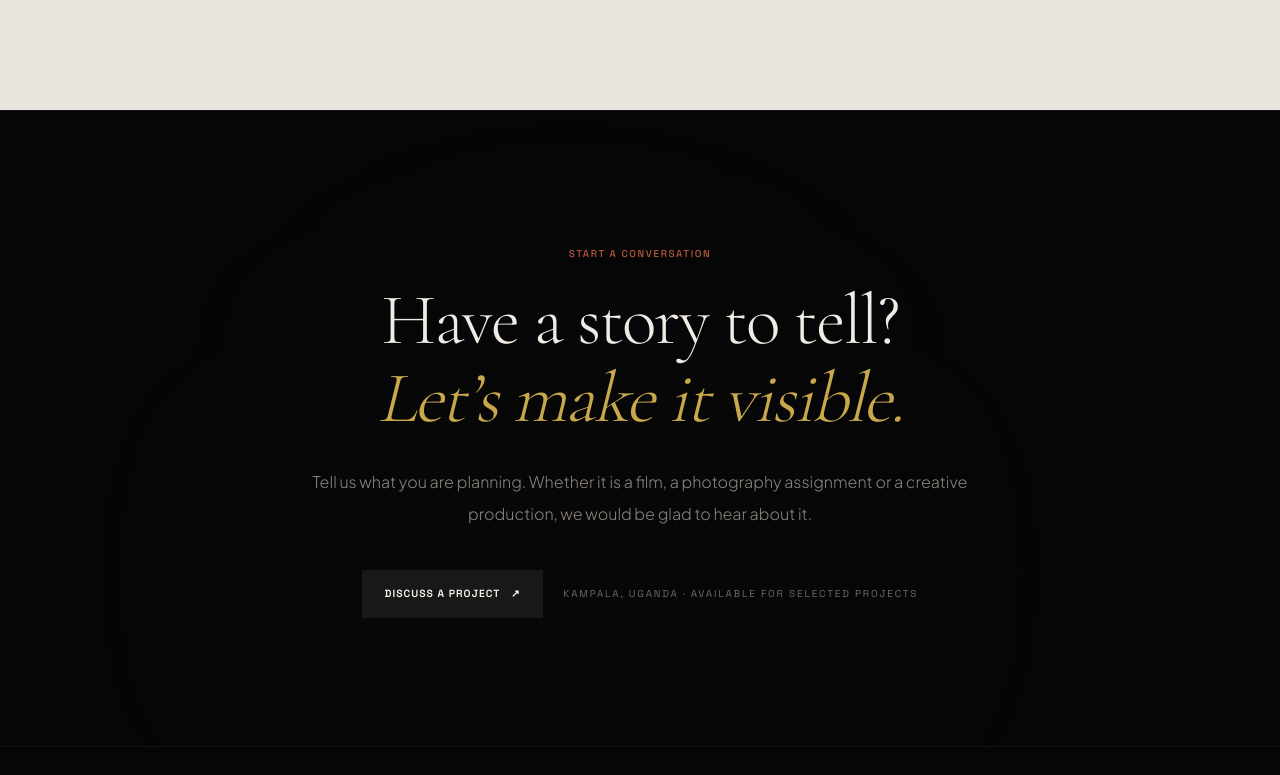
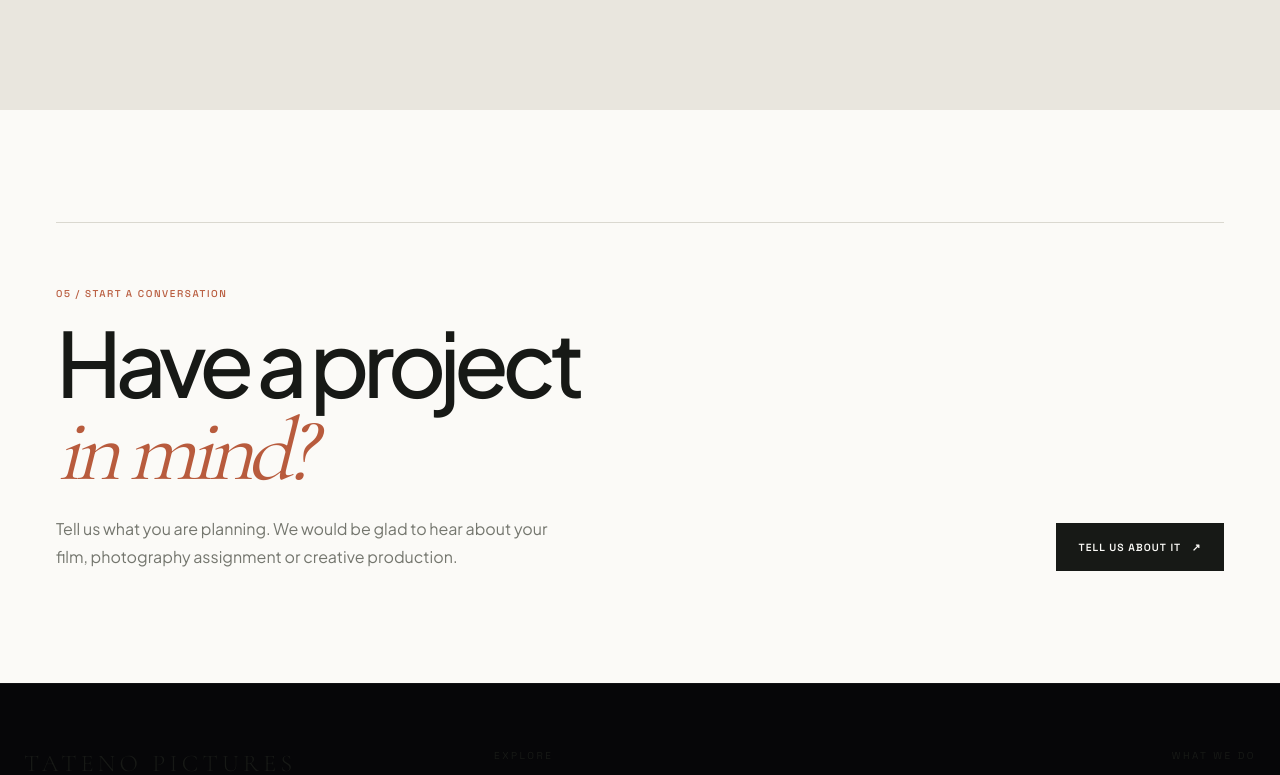
Before and after one commit to OkechaWilly/tatenopictures-web, a Next.js app: page / in a window 1280 px wide. Shown: the part 3685-4460 px from the top of the page. Built offline with nearby package versions, Linux system fonts and the light colour scheme.

Commit message:
Reimagine Tateno Pictures with an editorial studio design system

```diff
--- a/src/components/sections/Contact.tsx
+++ b/src/components/sections/Contact.tsx
@@ -1,106 +1,34 @@
 'use client';
 
 import { useState } from 'react';
-import { motion, AnimatePresence } from 'framer-motion';
+import { AnimatePresence, motion } from 'framer-motion';
 import ContactForm from '@/components/ContactForm';
 
 export default function Contact() {
-  const [isModalOpen, setIsModalOpen] = useState(false);
+  const [open, setOpen] = useState(false);
 
   return (
-    <section id="contact" className="relative flex min-h-[65vh] items-center overflow-hidden border-t border-white/5 bg-[#060608] px-6 py-24 md:py-32">
-      <div className="pointer-events-none absolute left-1/4 top-1/3 h-[500px] w-[500px] rounded-full bg-[rgba(201,168,76,0.025)] blur-[150px]" />
-
-      <div className="relative z-10 mx-auto w-full max-w-5xl text-center">
-        <motion.span
-          initial={{ opacity: 0 }}
-          whileInView={{ opacity: 1 }}
-          viewport={{ once: true }}
-          className="label-gold mb-5 inline-block"
-        >
-          Start a conversation
-        </motion.span>
-
-        <motion.h2
-          initial={{ opacity: 0, y: 30 }}
-          whileInView={{ opacity: 1, y: 0 }}
-          viewport={{ once: true }}
-          transition={{ duration: 0.8, ease: [0.16, 1, 0.3, 1] }}
-          className="mx-auto mb-7 max-w-4xl font-serif text-4xl font-light leading-[1.08] tracking-tight text-[#F0EBE3] sm:text-6xl md:text-7xl"
-        >
-          Have a story to tell?
-          <span className="block italic text-[#C9A84C]">Let’s make it visible.</span>
-        </motion.h2>
-
-        <motion.p
-          initial={{ opacity: 0, y: 18 }}
-          whileInView={{ opacity: 1, y: 0 }}
-          viewport={{ once: true }}
-          transition={{ duration: 0.8, delay: 0.1 }}
-          className="mx-auto mb-10 max-w-2xl text-sm font-light leading-8 text-[#8C867F] md:text-base"
-        >
-          Tell us what you are planning. Whether it is a film, a photography assignment or a creative production, we would be glad to hear about it.
-        </motion.p>
-
-        <motion.div
-          initial={{ opacity: 0, y: 18 }}
-          whileInView={{ opacity: 1, y: 0 }}
-          viewport={{ once: true }}
-          transition={{ duration: 0.8, delay: 0.2 }}
-          className="flex flex-col items-center justify-center gap-5 sm:flex-row"
-        >
-          <button
-            type="button"
-            onClick={() => setIsModalOpen(true)}
-            className="btn-gold px-10"
-          >
-            Discuss a project
-            <span aria-hidden="true">↗</span>
-          </button>
-          <span className="text-[10px] font-mono uppercase tracking-[0.18em] text-[#6F6962]">
-            Kampala, Uganda · Available for selected projects
-          </span>
-        </motion.div>
+    <section id="contact" className="bg-[var(--paper-bright)] px-5 py-20 sm:px-8 md:py-28 lg:px-14">
+      <div className="mx-auto flex max-w-[1500px] flex-col gap-10 border-t border-[var(--line)] pt-10 md:flex-row md:items-end md:justify-between md:pt-14">
+        <div className="max-w-3xl">
+          <span className="eyebrow mb-5">05 / Start a conversation</span>
+          <h2 className="text-[clamp(3rem,7vw,7rem)] font-medium leading-[.9] tracking-[-.075em] text-[var(--ink)]">
+            Have a project<br/><span className="font-serif font-normal italic text-[var(--accent)]">in mind?</span>
+          </h2>
+          <p className="mt-6 max-w-lg text-sm leading-7 text-[var(--muted)] md:text-base">
+            Tell us what you are planning. We would be glad to hear about your film, photography assignment or creative production.
+          </p>
+        </div>
+        <button type="button" onClick={() => setOpen(true)} className="btn-primary w-fit">Tell us about it <span aria-hidden="true">↗</span></button>
       </div>
 
       <AnimatePresence>
-        {isModalOpen && (
-          <motion.div
-            initial={{ opacity: 0 }}
-            animate={{ opacity: 1 }}
-            exit={{ opacity: 0 }}
-            onClick={(event) => {
-              if (event.target === event.currentTarget) setIsModalOpen(false);
-            }}
-            className="fixed inset-0 z-50 flex items-center justify-center overflow-y-auto bg-[#060608]/95 p-4 backdrop-blur-xl"
-          >
-            <motion.div
-              role="dialog"
-              aria-modal="true"
-              aria-labelledby="project-brief-title"
-              initial={{ scale: 0.97, opacity: 0 }}
-              animate={{ scale: 1, opacity: 1 }}
-              exit={{ scale: 0.97, opacity: 0 }}
-              transition={{ duration: 0.3 }}
-              className="relative my-8 w-full max-w-xl rounded border border-[rgba(201,168,76,0.15)] bg-[#0D0C0F] p-6 sm:p-10"
-            >
-              <button
-                type="button"
-                onClick={() => setIsModalOpen(false)}
-                className="absolute right-4 top-4 p-2 text-[#8C867F] transition-colors hover:text-[#F0EBE3]"
-                aria-label="Close project enquiry form"
-              >
-                <svg className="h-5 w-5" fill="none" stroke="currentColor" viewBox="0 0 24 24" aria-hidden="true">
-                  <path strokeLinecap="round" strokeLinejoin="round" strokeWidth={1.5} d="M6 18L18 6M6 6l12 12" />
-                </svg>
-              </button>
-
-              <div className="mb-6">
-                <span className="label-gold mb-1 inline-block">Project enquiry</span>
-                <h3 id="project-brief-title" className="font-serif text-2xl font-light text-[#F0EBE3]">
-                  Tell us what you have in mind.
-                </h3>
-              </div>
+        {open && (
+          <motion.div initial={{ opacity: 0 }} animate={{ opacity: 1 }} exit={{ opacity: 0 }} onClick={(event) => { if (event.target === event.currentTarget) setOpen(false); }} className="fixed inset-0 z-[90] flex items-center justify-center overflow-y-auto bg-[rgba(20,21,18,.78)] p-4 backdrop-blur-sm">
+            <motion.div role="dialog" aria-modal="true" aria-labelledby="contact-title" initial={{ opacity: 0, y: 16 }} animate={{ opacity: 1, y: 0 }} exit={{ opacity: 0, y: 16 }} className="relative my-6 w-full max-w-2xl bg-[var(--paper-bright)] p-6 sm:p-10">
+              <button type="button" onClick={() => setOpen(false)} aria-label="Close enquiry form" className="absolute right-5 top-5 text-2xl text-[var(--muted)] hover:text-[var(--ink)]">×</button>
+              <span className="eyebrow">Project enquiry</span>
+              <h3 id="contact-title" className="mb-8 mt-3 text-3xl font-semibold tracking-[-.05em] text-[var(--ink)]">Tell us what you have in mind.</h3>
               <ContactForm />
             </motion.div>
           </motion.div>
```
